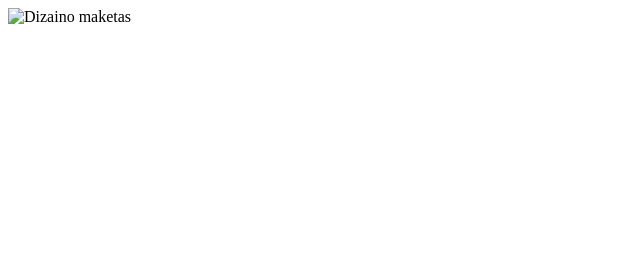
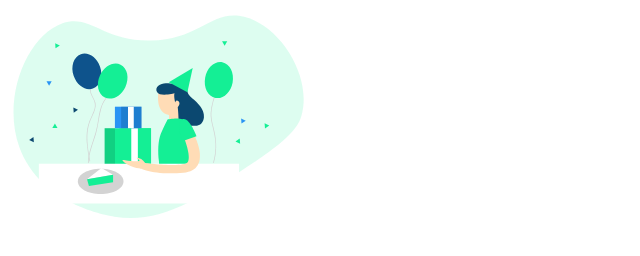
Before and after one commit to janusonyte/01-praktine-hbd, a website: page index.html in a window 1280 px wide. Shown: the whole page, without its empty margins (0-640 px from the left). Drawn offline with Linux system fonts and the light colour scheme.

Commit message:
Fixed dead-server

```diff
--- a/index.html
+++ b/index.html
@@ -4,9 +4,9 @@
     <meta charset="UTF-8">
     <meta http-equiv="X-UA-Compatible" content="IE=edge">
     <meta name="viewport" content="width=device-width, initial-scale=1.0">
-    <title>Document</title>
+    <title>Happy Birthday</title>
 </head>
 <body>
-    <img src="image.png" alt="Dizaino maketas" width="300" height="auto">
+    <img src="./birthday.svg" alt="Dizaino maketas" width="300" style="width: 300px">
 </body>
 </html>
--- a/package.json
+++ b/package.json
@@ -4,6 +4,7 @@
   "description": "",
   "main": "index.js",
   "scripts": {
+    "dev": "dead-server",
     "test": "echo \"Error: no test specified\" && exit 1"
   },
   "keywords": [],
```
